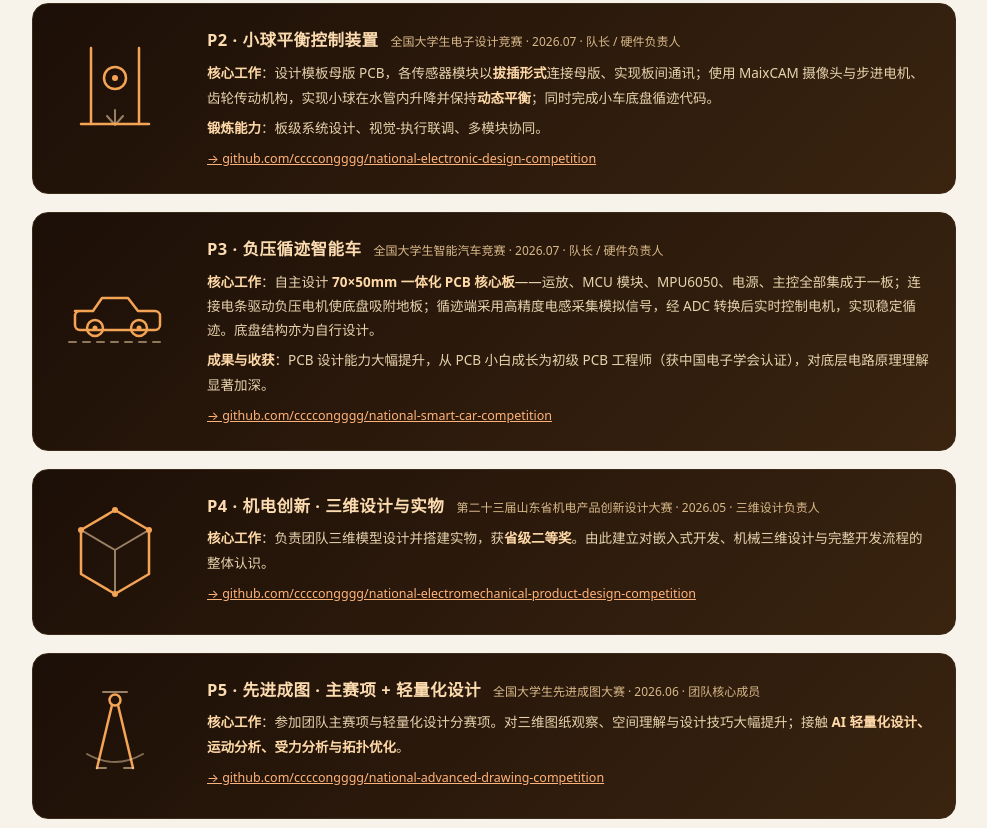
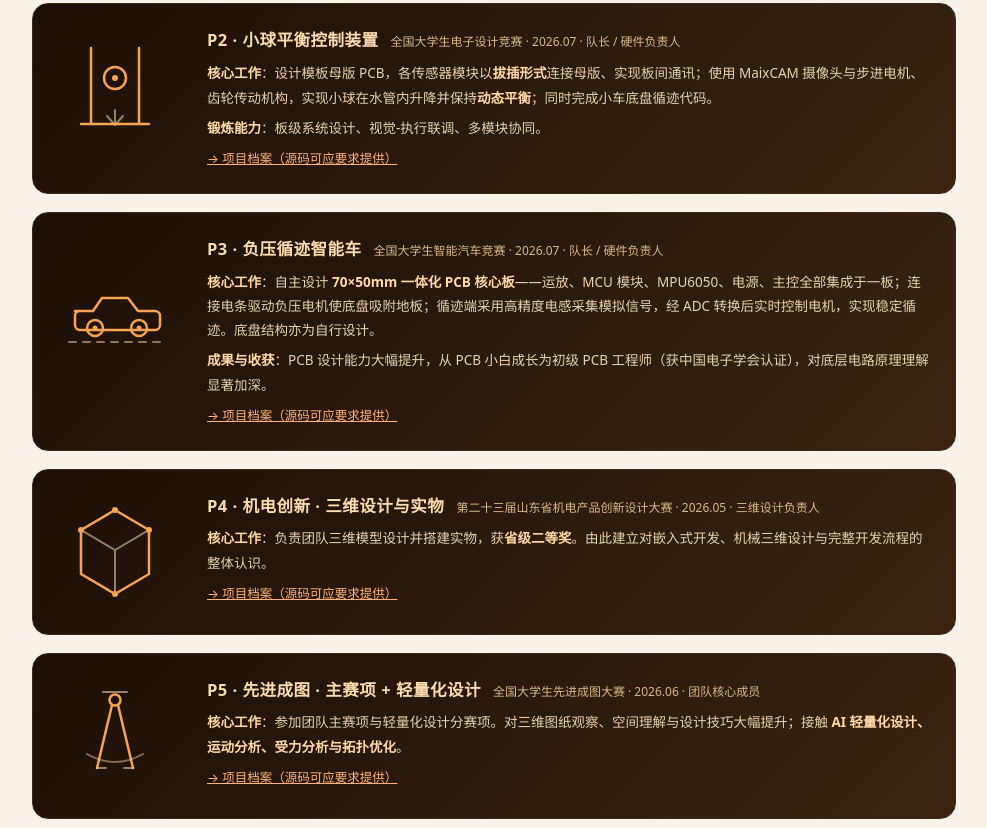
Before and after one commit to ccccongggg/ccccongggg.github.io, a plain HTML site: page knowledge-base.html in a window 1280 px wide. Shown: the part 2772-3600 px from the top of the page, without its empty margins (146-1133 px from the left). Drawn offline with Linux system fonts and the light colour scheme.

Commit message:
fix: 知识库中已私有仓库链接改指项目档案页

```diff
--- a/knowledge-base.html
+++ b/knowledge-base.html
@@ -345,7 +345,7 @@
         <div class="proj-head"><b>P2 · 小球平衡控制装置</b><span>全国大学生电子设计竞赛 · 2026.07 · 队长 / 硬件负责人</span></div>
         <p><b>核心工作</b>：设计模板母版 PCB，各传感器模块以<b>拔插形式</b>连接母版、实现板间通讯；使用 MaixCAM 摄像头与步进电机、齿轮传动机构，实现小球在水管内升降并保持<b>动态平衡</b>；同时完成小车底盘循迹代码。</p>
         <p><b>锻炼能力</b>：板级系统设计、视觉-执行联调、多模块协同。</p>
-        <p><a href="https://github.com/ccccongggg/national-electronic-design-competition" target="_blank" rel="noopener">→ github.com/ccccongggg/national-electronic-design-competition</a></p>
+        <p><a href="/projects.html">→ 项目档案（源码可应要求提供）</a></p>
       </div>
     </div>
 
@@ -355,7 +355,7 @@
         <div class="proj-head"><b>P3 · 负压循迹智能车</b><span>全国大学生智能汽车竞赛 · 2026.07 · 队长 / 硬件负责人</span></div>
         <p><b>核心工作</b>：自主设计 <b>70×50mm 一体化 PCB 核心板</b>——运放、MCU 模块、MPU6050、电源、主控全部集成于一板；连接电条驱动负压电机使底盘吸附地板；循迹端采用高精度电感采集模拟信号，经 ADC 转换后实时控制电机，实现稳定循迹。底盘结构亦为自行设计。</p>
         <p><b>成果与收获</b>：PCB 设计能力大幅提升，从 PCB 小白成长为初级 PCB 工程师（获中国电子学会认证），对底层电路原理理解显著加深。</p>
-        <p><a href="https://github.com/ccccongggg/national-smart-car-competition" target="_blank" rel="noopener">→ github.com/ccccongggg/national-smart-car-competition</a></p>
+        <p><a href="/projects.html">→ 项目档案（源码可应要求提供）</a></p>
       </div>
     </div>
 
@@ -364,7 +364,7 @@
       <div class="proj-body">
         <div class="proj-head"><b>P4 · 机电创新 · 三维设计与实物</b><span>第二十三届山东省机电产品创新设计大赛 · 2026.05 · 三维设计负责人</span></div>
         <p><b>核心工作</b>：负责团队三维模型设计并搭建实物，获<b>省级二等奖</b>。由此建立对嵌入式开发、机械三维设计与完整开发流程的整体认识。</p>
-        <p><a href="https://github.com/ccccongggg/national-electromechanical-product-design-competition" target="_blank" rel="noopener">→ github.com/ccccongggg/national-electromechanical-product-design-competition</a></p>
+        <p><a href="/projects.html">→ 项目档案（源码可应要求提供）</a></p>
       </div>
     </div>
 
@@ -373,7 +373,7 @@
       <div class="proj-body">
         <div class="proj-head"><b>P5 · 先进成图 · 主赛项 + 轻量化设计</b><span>全国大学生先进成图大赛 · 2026.06 · 团队核心成员</span></div>
         <p><b>核心工作</b>：参加团队主赛项与轻量化设计分赛项。对三维图纸观察、空间理解与设计技巧大幅提升；接触 <b>AI 轻量化设计、运动分析、受力分析与拓扑优化</b>。</p>
-        <p><a href="https://github.com/ccccongggg/national-advanced-drawing-competition" target="_blank" rel="noopener">→ github.com/ccccongggg/national-advanced-drawing-competition</a></p>
+        <p><a href="/projects.html">→ 项目档案（源码可应要求提供）</a></p>
       </div>
     </div>
   </section>
```
